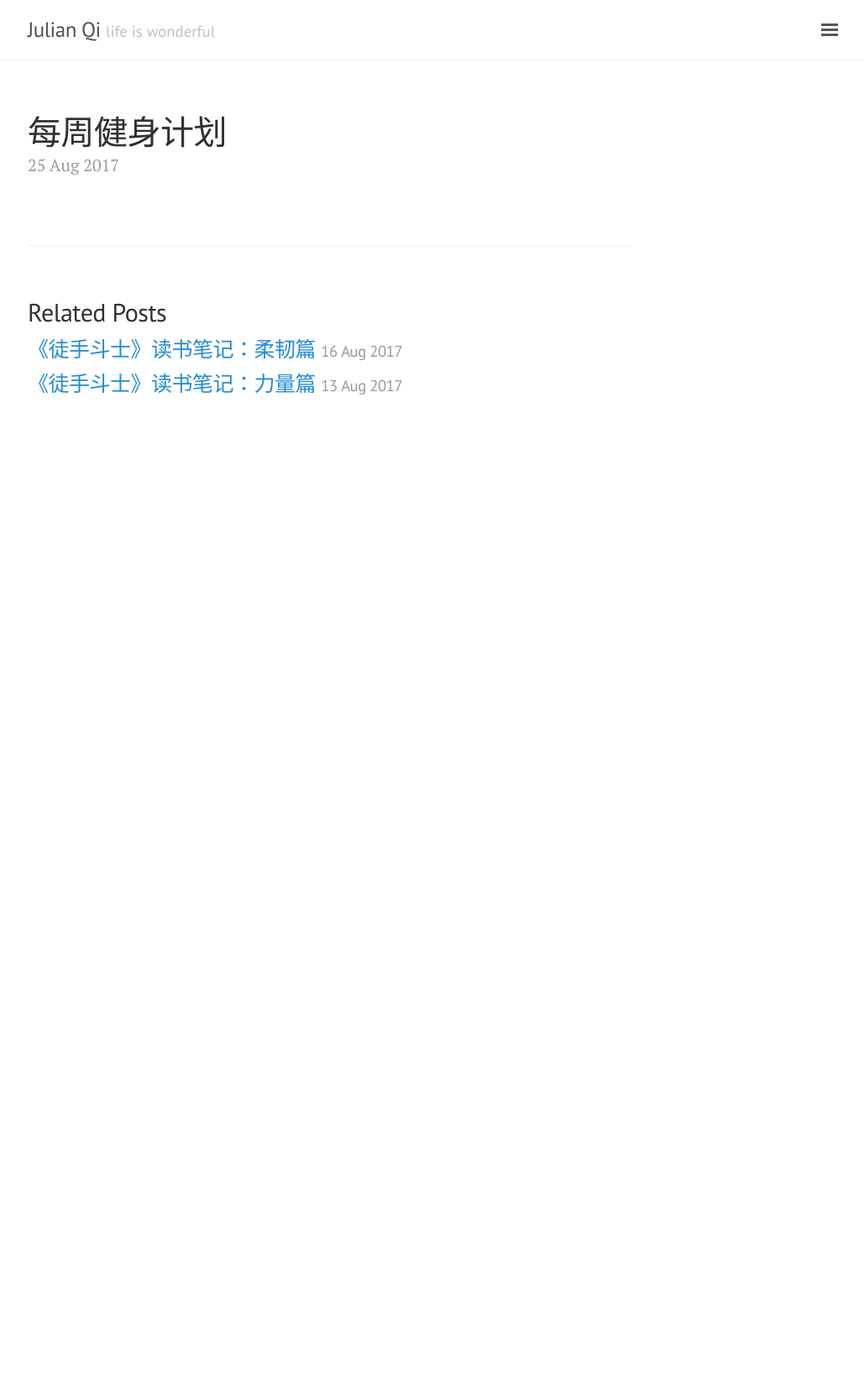
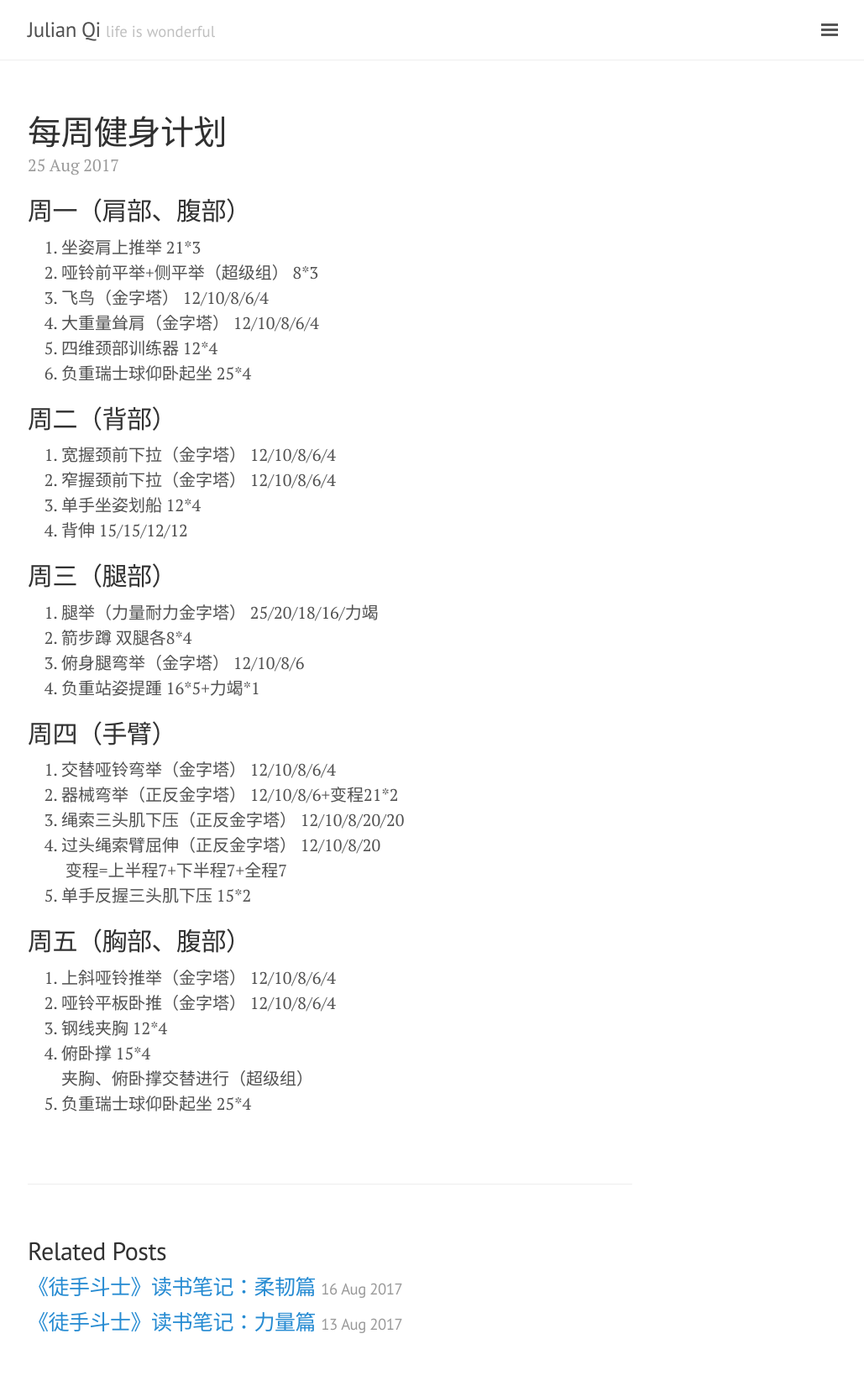
Before and after one commit to julianqi/julianqi.github.io, a Jekyll site: the page built from _posts/2017-08-25-weekly-workout-plan.md, in a window 1280 px wide. Shown: the whole page at 84% size, without its empty margins (247-1276 px from the left). Built offline with Jekyll 4.4.1, drawn with Linux system fonts in a browser that asks for light colours; before the commit the page ends 900 px from its top, so only the background shows below that.

Commit message:
Update 2017-08-25-weekly-workout-plan.md

```diff
--- a/_posts/2017-08-25-weekly-workout-plan.md
+++ b/_posts/2017-08-25-weekly-workout-plan.md
@@ -2,3 +2,39 @@
 layout: post
 title: 每周健身计划
 ---
+
+## 周一（肩部、腹部）
+1. 坐姿肩上推举 21*3
+2. 哑铃前平举+侧平举（超级组） 8*3
+3. 飞鸟（金字塔） 12/10/8/6/4
+4. 大重量耸肩（金字塔） 12/10/8/6/4
+5. 四维颈部训练器 12*4
+6. 负重瑞士球仰卧起坐 25*4
+
+## 周二（背部）
+1. 宽握颈前下拉（金字塔） 12/10/8/6/4
+2. 窄握颈前下拉（金字塔） 12/10/8/6/4
+3. 单手坐姿划船 12*4
+4. 背伸 15/15/12/12
+
+## 周三（腿部）
+1. 腿举（力量耐力金字塔） 25/20/18/16/力竭
+2. 箭步蹲 双腿各8*4
+3. 俯身腿弯举（金字塔） 12/10/8/6
+4. 负重站姿提踵 16\*5+力竭\*1
+
+## 周四（手臂）
+1. 交替哑铃弯举（金字塔） 12/10/8/6/4
+2. 器械弯举（正反金字塔） 12/10/8/6+变程21*2
+3. 绳索三头肌下压（正反金字塔） 12/10/8/20/20
+4. 过头绳索臂屈伸（正反金字塔） 12/10/8/20
+  变程=上半程7+下半程7+全程7
+5. 单手反握三头肌下压 15*2
+
+## 周五（胸部、腹部）
+1. 上斜哑铃推举（金字塔） 12/10/8/6/4
+2. 哑铃平板卧推（金字塔） 12/10/8/6/4
+3. 钢线夹胸 12*4
+4. 俯卧撑 15*4
+  夹胸、俯卧撑交替进行（超级组）
+5. 负重瑞士球仰卧起坐 25*4
```
